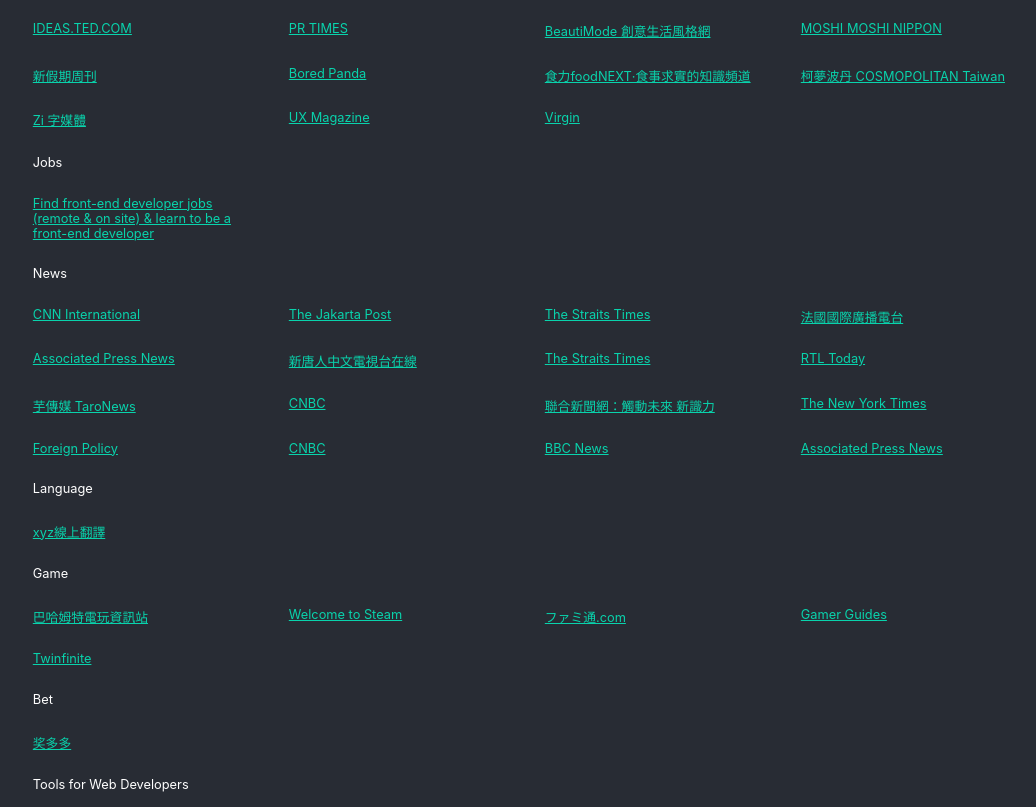
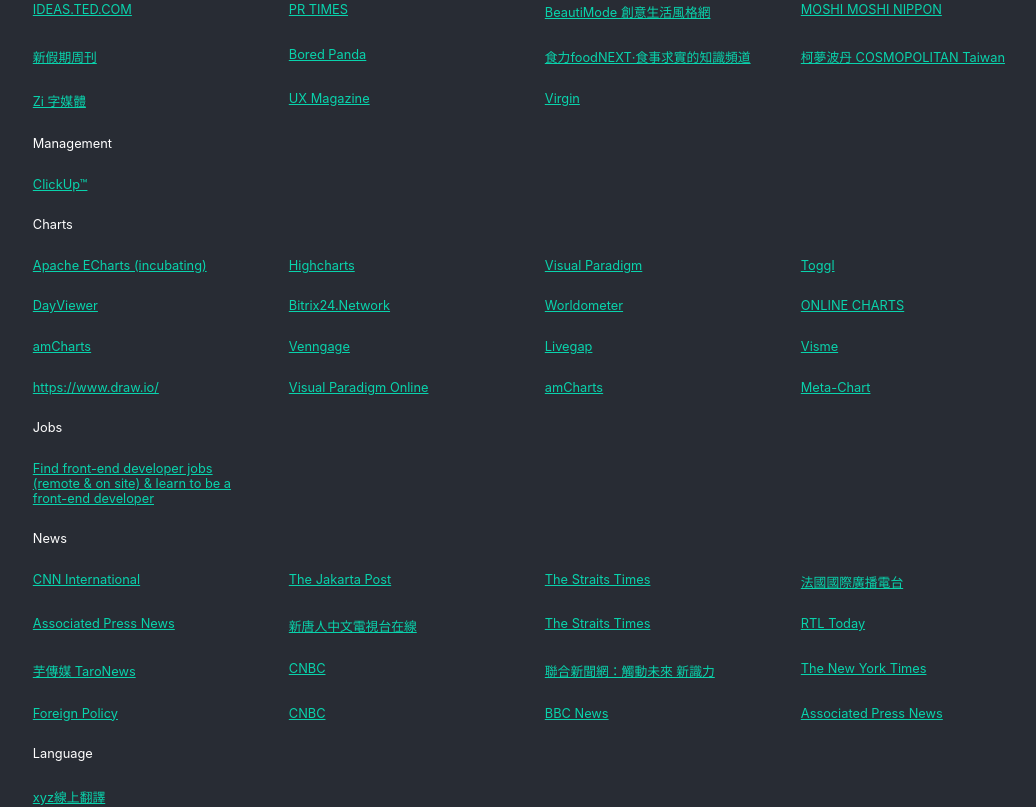
Before and after one commit to catsheue/lunalinks, a React (Create React App) app: page / in a window 1280 px wide. Shown: the part 1180-1987 px from the top of the page, without its empty margins (108-1144 px from the left). Built offline with nearby package versions, Linux system fonts and the light colour scheme.

Commit message:
add links :speech_balloon:

```diff
--- a/src/assets/db.js
+++ b/src/assets/db.js
@@ -1,4 +1,4 @@
-const obj =  [
+const obj = [
   {
     "type": "Front End Developer",
     "title": "A Drip of JavaScript",
@@ -23,6 +23,110 @@
     "type": "Front End Developer",
     "title": "airpair",
     "links": "https://www.airpair.com/"
+  },
+	{
+		"type": "Front End Developer",
+		"title": "devRant",
+		"links": "https://devrant.com/feed",
+		"description": "A fun community for developers to connect over code, tech & life as a programmer"
+	},
+	{
+		"type": "Management",
+		"title": "ClickUp™",
+		"links": "https://clickup.com/",
+		"description": "One app to replace them all"
+	},
+	{
+		"type": "Charts",
+		"title": "Apache ECharts (incubating)",
+		"links": "https://www.echartsjs.com/en/index.html"
+	},
+	{
+		"type": "Charts",
+		"title": "Highcharts",
+		"links": "https://www.highcharts.com/",
+		"description": "Interactive JavaScript charts for your webpage | Highcharts"
+	},
+	{
+		"type": "Charts",
+		"title": "Visual Paradigm",
+		"links": "https://online.visual-paradigm.com/diagrams/",
+		"description": "Online Diagram Software & Chart Solution"
+	},
+	{
+		"type": "Charts",
+		"title": "Toggl",
+		"links": "https://toggl.com/",
+		"description": "Free Time Tracking Software"
+	},
+	{
+		"type": "Charts",
+		"title": "DayViewer",
+		"links": "https://dayviewer.com/",
+		"description": "DayViewer Online Calendar, Planner & Organizer"
+	},
+	{
+		"type": "Charts",
+		"title": "Bitrix24.Network",
+		"links": "https://www.bitrix24.net/"
+	},
+	{
+		"type": "Charts",
+		"title": "Worldometer",
+		"links": "https://www.worldometers.info/",
+		"description": "real time world statistics"
+	},
+	{
+		"type": "Charts",
+		"title": "ONLINE CHARTS",
+		"links": "https://www.onlinecharttool.com/",
+		"description": "create and design your own charts and diagrams online"
+	},
+	{
+		"type": "Charts",
+		"title": "amCharts",
+		"links": "https://live.amcharts.com/",
+		"description": "Online Chart Maker"
+	},
+	{
+		"type": "Charts",
+		"title": "Venngage",
+		"links": "https://infograph.venngage.com/templates/recommended"
+	},
+	{
+		"type": "Charts",
+		"title": "Livegap",
+		"links": "https://livegap.com/charts/",
+		"description": "Free Chart and Graph Maker"
+	},
+	{
+		"type": "Charts",
+		"title": "Visme",
+		"links": "https://www.visme.co/",
+		"description": "Free Infographic Software and Presentation Maker - Make Beautiful Presentations and Infographics Online"
+	},
+	{
+		"type": "Charts",
+		"title": "https://www.draw.io/",
+		"links": "draw.io"
+	},
+	{
+		"type": "Charts",
+		"title": "Visual Paradigm Online",
+		"links": "https://online.visual-paradigm.com/",
+		"description": "Suite of Powerful Tools"
+	},
+	{
+		"type": "Charts",
+		"title": "amCharts",
+		"links": "https://www.amcharts.com/",
+		"description": "JavaScript Charts & Maps"
+	},
+	{
+		"type": "Charts",
+		"title": "Meta-Chart",
+		"links": "https://www.meta-chart.com/",
+		"description": "Free online graphing tool. Visualize data with pie, bar , venn charts and more"
 	},
   {
     "type": "Front End Developer",
@@ -591,6 +695,12 @@
   },
 	{
 		"type": "IT",
+		"title": "ProjectClub",
+		"links": "https://www.projectclub.com.tw/",
+		"description": " 專案輕鬆學，提昇職場競爭力，從Work Hard 到Work Smart"
+	},
+  {
+    "type": "IT",
     "title": "The Tech Terms Computer Dictionary",
     "links": "https://techterms.com/"
   },
@@ -679,4 +789,5 @@
 		"links": "https://apnews.com/"
 	},
 ];
+
 export default obj;
```
Lines whose indentation alone changed are shown as unchanged.
